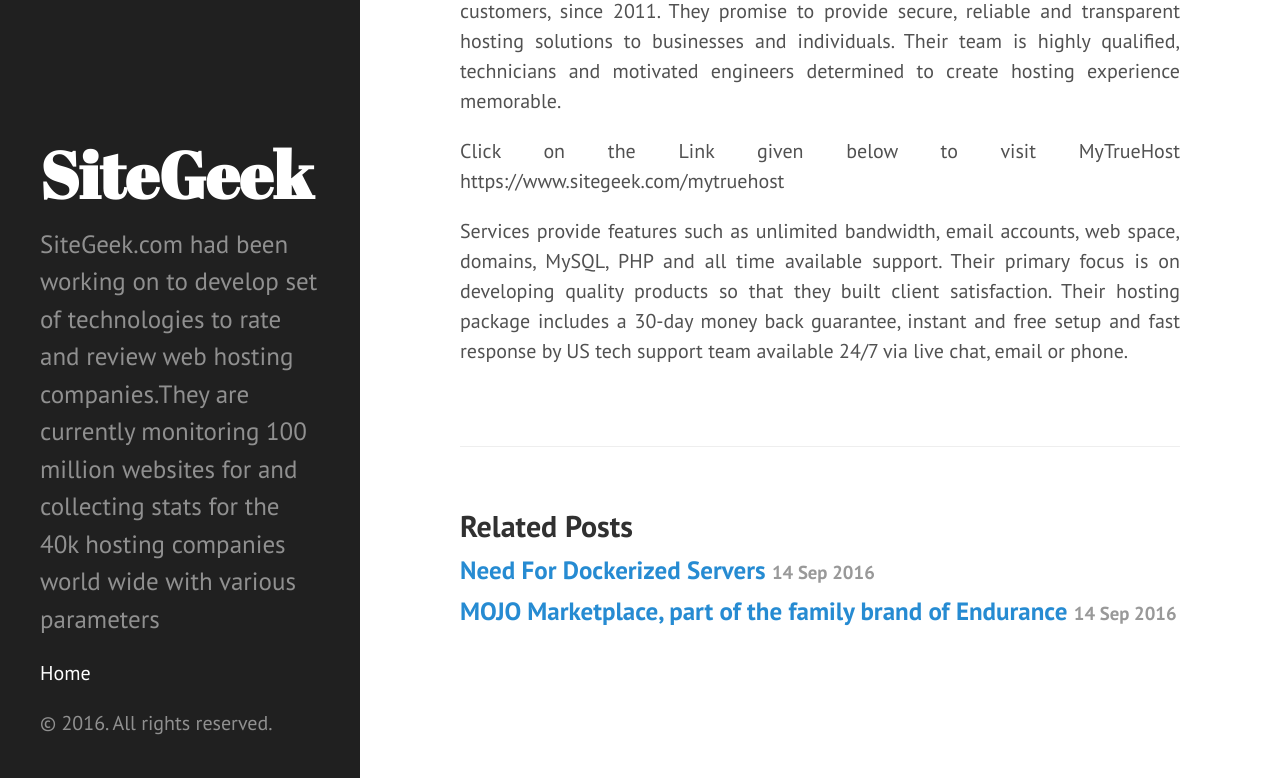
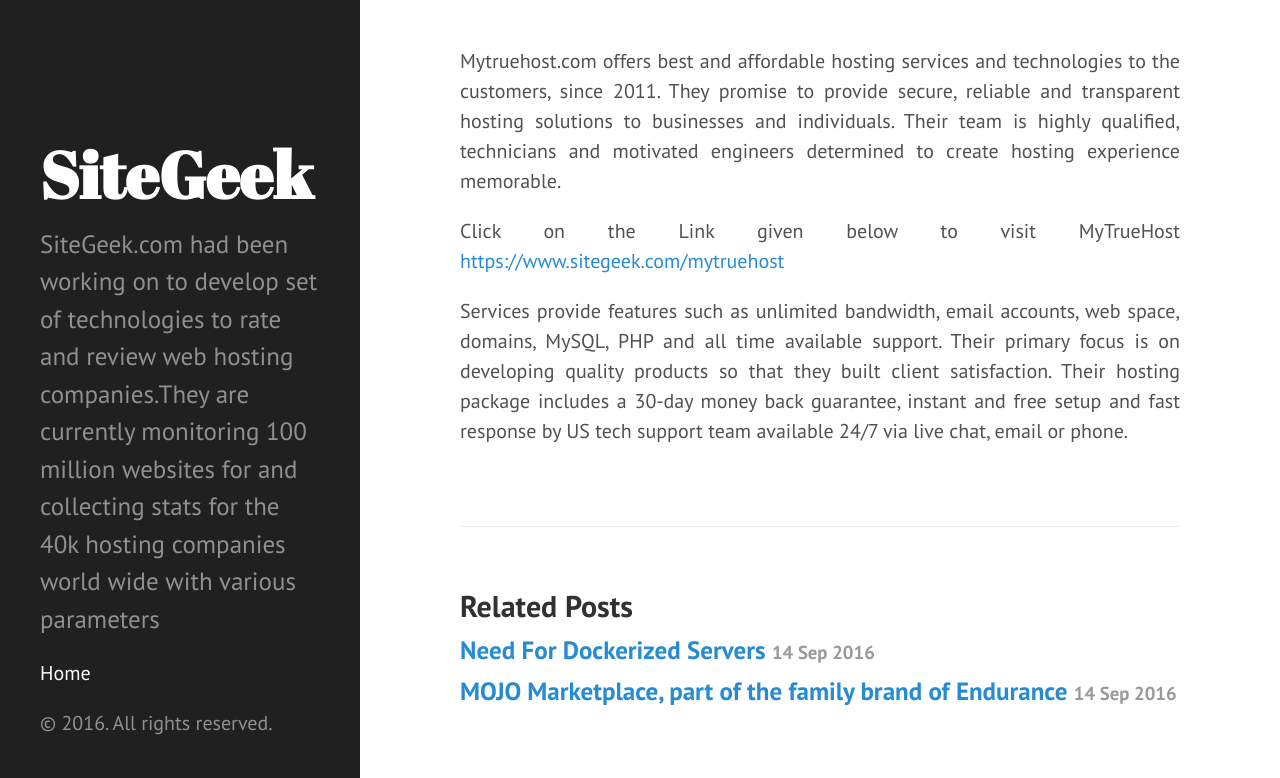
Before and after one commit to cpwebhosting/cpwebhosting.github.io, a Jekyll site: the page built from _posts/2016-09-16-mytruehost-review.markdown, in a window 1280 px wide and 900 px high, scrolled down 662 px, cut to the strip 122-900 px from the top of the window. Built offline with Jekyll 4.4.1, drawn with Linux system fonts in a browser that asks for light colours.

Commit message:
Post update: MyTrueHost Review

```diff
--- a/_posts/2016-09-16-mytruehost-review.markdown
+++ b/_posts/2016-09-16-mytruehost-review.markdown
@@ -3,10 +3,10 @@ published: true
 title: MyTrueHost Review
 layout: post
 ---
-<p style="text-align: justify;"><a href="https://www.sitegeek.com/mytruehost" target="_blank"><img class="alignnone size-full wp-image-1760" src="https://ananovareviews.files.wordpress.com/2016/09/mytruehost-com.jpg" alt="mytruehost-com" width="500" height="550" /></a></p>
+<p style="text-align: justify;"><a href="https://www.sitegeek.com/mytruehost" target="_blank"><img class="alignnone size-full wp-image-1760" src="https://ananovareviews.files.wordpress.com/2016/09/mytruehost-com.jpg" alt="mytruehost-com" width="500" height="550" style="margin:50px; float:left;" /></a></p>
 
 <p style="text-align: justify;">Mytruehost.com offers best and affordable hosting services and technologies to the customers, since 2011. They promise to provide secure, reliable and transparent hosting solutions to businesses and individuals. Their team is highly qualified, technicians and motivated engineers determined to create hosting experience memorable.</p>
 <p style="text-align: justify;">Click on the Link given below to visit MyTrueHost
-https://www.sitegeek.com/mytruehost</p>
+<a href="https://www.sitegeek.com/mytruehost" target="_blank">https://www.sitegeek.com/mytruehost</a></p>
 
 <p style="text-align: justify;">Services provide features such as unlimited bandwidth, email accounts, web space, domains, MySQL, PHP and all time available support.  Their primary focus is on developing quality products so that they built client satisfaction. Their hosting package includes a 30-day money back guarantee, instant and free setup and fast response by US tech support team available 24/7 via live chat, email or phone.</p>
```
